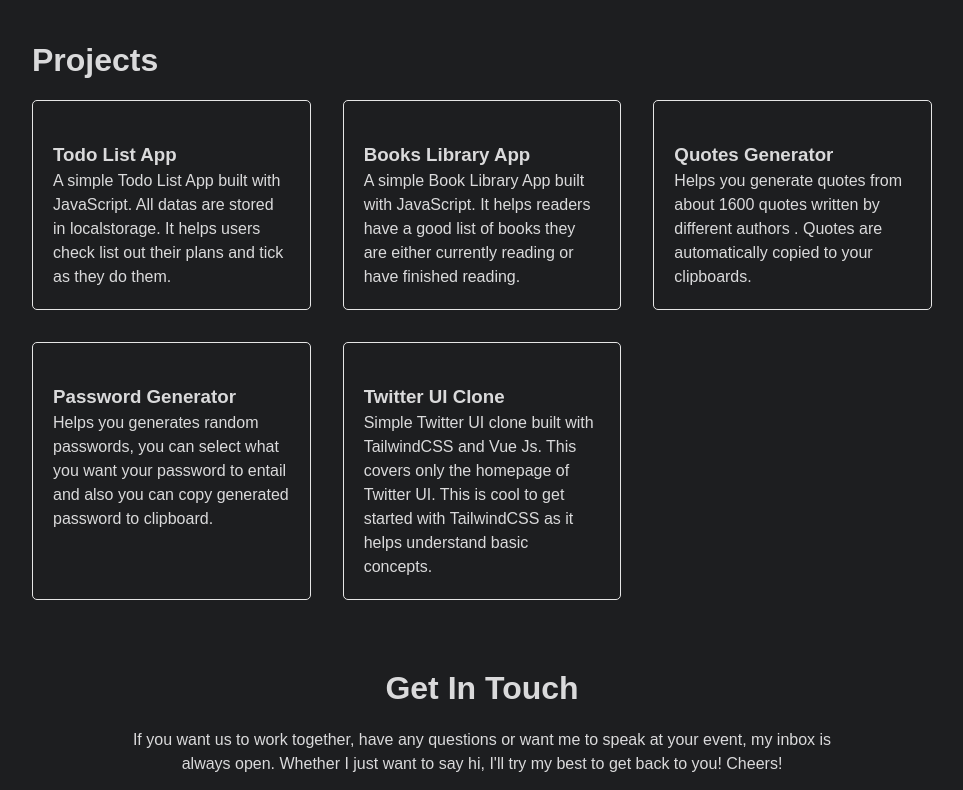
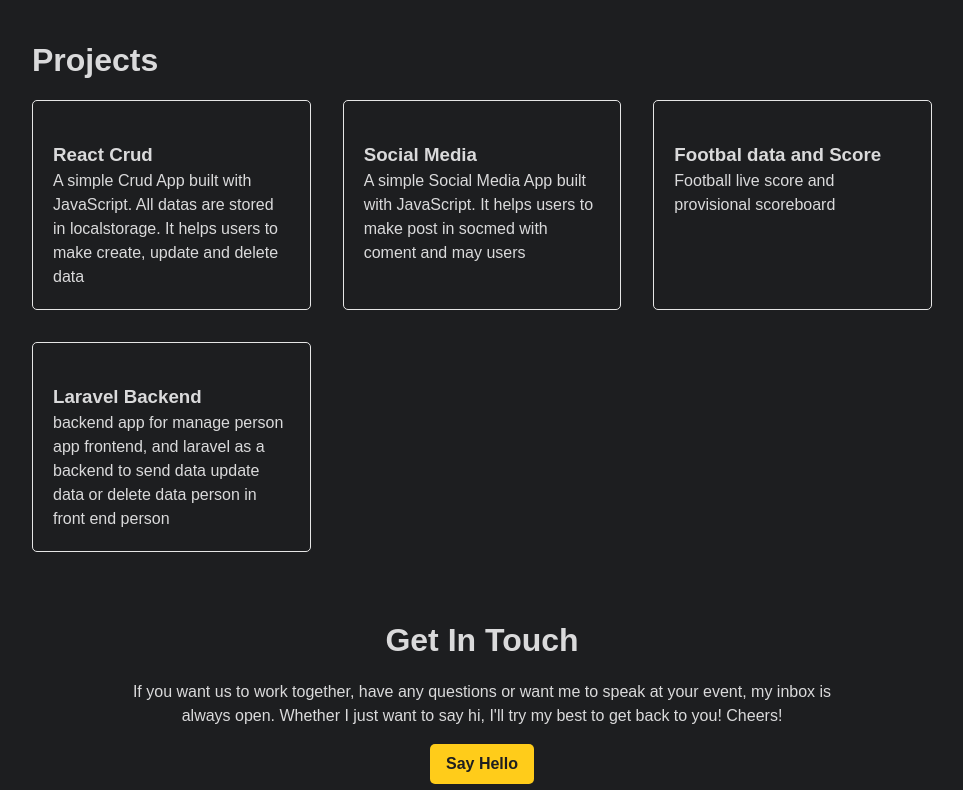
Before and after one commit to izsal/my-portofolios, a Next.js app: page / in a window 1280 px wide. Shown: the part 1779-2569 px from the top of the page, without its empty margins (158-1121 px from the left). Built offline with nearby package versions, Linux system fonts and the light colour scheme.

Commit message:
fix hero description and data

```diff
--- a/src/components/Hero.jsx
+++ b/src/components/Hero.jsx
@@ -15,13 +15,13 @@
       <div className="hero-text">
         <h1>Hey, I'm Izsal 👋</h1>
         <p>
-          I'm a software developer based in Lagos, Nigeria. I specialize in
-          building (and occasionally designing) exceptional websites,
+          I'm a software developer based in Yogyakarta, Indonesia. I specialize
+          in building (and occasionally designing) exceptional websites,
           applications, and everything in between.
         </p>
         <div className="social-icons">
           <a
-            href="https://twitter.com/olawanle_izsal"
+            href="https://twitter.com/Afandi_Qur"
             aria-label="Twitter"
             target="_blank"
             rel="noopener noreferrer"
@@ -29,7 +29,7 @@
             <i className="fa-brands fa-twitter"></i>
           </a>
           <a
-            href="https://github.com/olawanleizsal"
+            href="https://github.com/izsal"
             aria-label="GitHub"
             target="_blank"
             rel="noopener noreferrer"
@@ -37,7 +37,7 @@
             <i className="fa-brands fa-github"></i>
           </a>
           <a
-            href="https://www.linkedin.com/in/olawanleizsal/"
+            href="https://www.linkedin.com/in/izsal-qurlinas-afandi-983614165/"
             aria-label="LinkedIn"
             target="_blank"
             rel="noopener noreferrer"
--- a/src/components/data.js
+++ b/src/components/data.js
@@ -3,37 +3,30 @@
 export const projectData = [
   {
     id: 1,
-    title: 'Todo List App',
+    title: 'React Crud',
     description:
-      'A simple Todo List App built with JavaScript. All datas are stored in localstorage. It helps users check list out their plans and tick as they do them.',
-    gitHubLink: 'https://github.com/olawanlejoel/Todo-List-App',
+      'A simple Crud App built with JavaScript. All datas are stored in localstorage. It helps users to make create, update and delete data ',
+    gitHubLink: 'https://github.com/izsal/react_crud',
   },
   {
     id: 2,
-    title: 'Books Library App',
+    title: 'Social Media',
     description:
-      'A simple Book Library App built with JavaScript. It helps readers have a good list of books they are either currently reading or have finished reading.',
-    gitHubLink: 'https://github.com/olawanlejoel/Book-Library',
+      'A simple Social Media App built with JavaScript. It helps users to make post in socmed with coment and may users',
+    gitHubLink: 'https://github.com/izsal/Fullstack-socmed-FrontEnd',
   },
   {
     id: 3,
-    title: 'Quotes Generator',
+    title: 'Footbal data and Score',
     description:
-      'Helps you generate quotes from about 1600 quotes written by different authors . Quotes are automatically copied to your clipboards.',
-    gitHubLink: 'https://github.com/olawanlejoel/random-quote-generator',
+      'Football live score and provisional scoreboard',
+    gitHubLink: 'https://github.com/izsal/Footbal-data-PWA.github.io',
   },
   {
     id: 4,
-    title: 'Password Generator',
+    title: 'Laravel Backend',
     description:
-      'Helps you generates random passwords, you can select what you want your password to entail and also you can copy generated password to clipboard.',
-    gitHubLink: 'https://github.com/olawanlejoel/Password-Generator',
-  },
-  {
-    id: 5,
-    title: 'Twitter UI Clone',
-    description:
-      'Simple Twitter UI clone built with TailwindCSS and Vue Js. This covers only the homepage of Twitter UI. This is cool to get started with TailwindCSS as it helps understand basic concepts.',
-    gitHubLink: 'https://github.com/olawanlejoel/TwitterUI-clone',
+      'backend app for manage person app frontend, and laravel as a backend to send data update data or delete data person in front end person',
+    gitHubLink: 'https://github.com/izsal/laravel_backend',
   },
 ];
```
